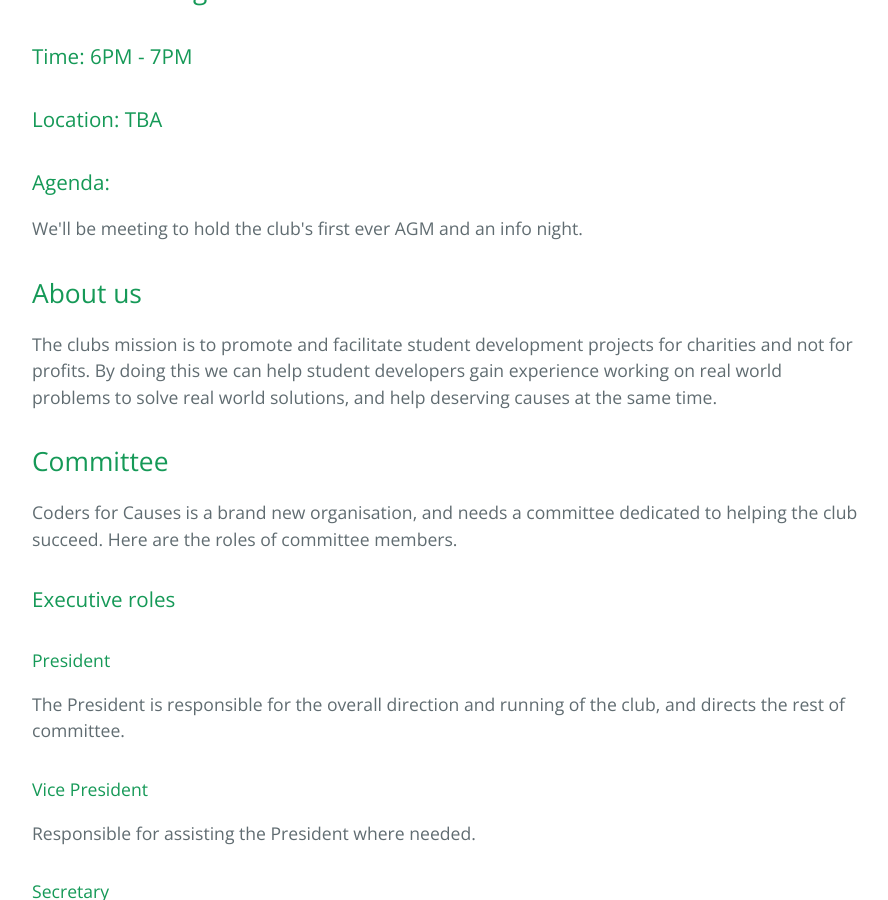
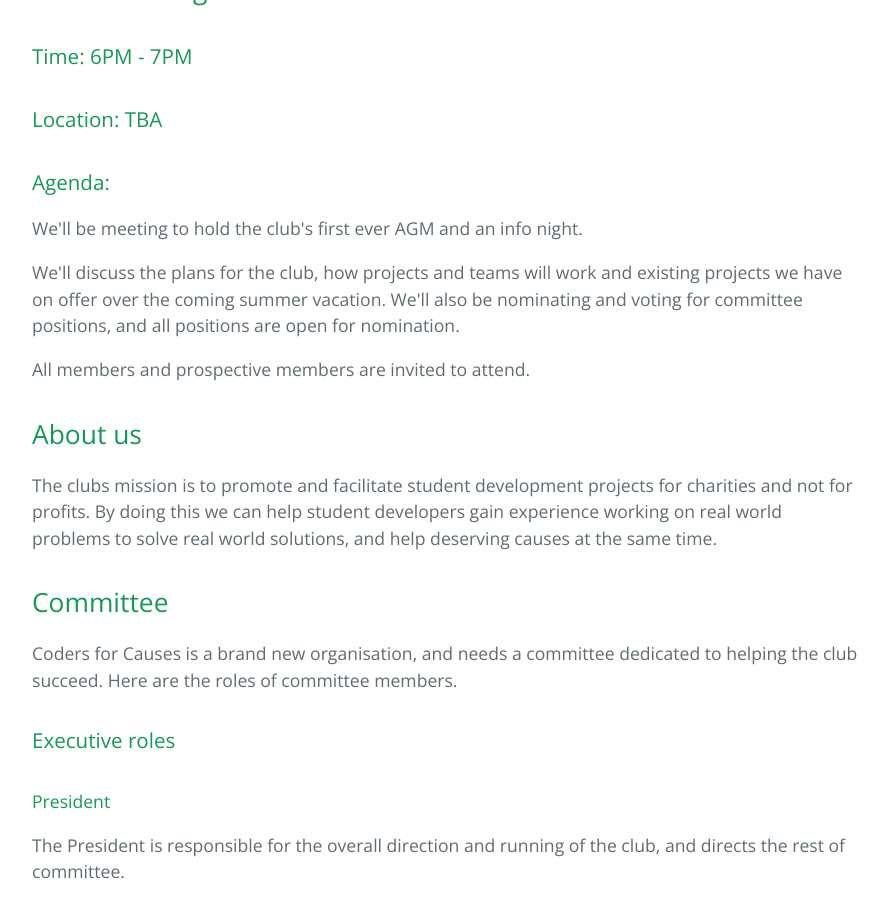
Before and after one commit to codersforcauses/backup, a Jekyll site: the page index.html, which Jekyll copies as it is, in a window 1280 px wide and 900 px high, scrolled down 379 px. Shown: the whole window, without its empty margins (192-1080 px from the left). Built offline with Jekyll 4.4.1, drawn with Linux system fonts in a browser that asks for light colours.

Commit message:
Update index.html

```diff
--- a/index.html
+++ b/index.html
@@ -22,6 +22,8 @@
 <h3> Location: TBA </h3>
 <h3> Agenda: </h3>
 <p> We'll be meeting to hold the club's first ever AGM and an info night. </p>
+<p> We'll discuss the plans for the club, how projects and teams will work and existing projects we have on offer over the coming summer vacation. We'll also be nominating and voting for committee positions, and all positions are open for nomination.</p>
+<p>All members and prospective members are invited to attend.</p>
 
 <h2>
 <a id="welcome-to-github-pages" class="anchor" href="#welcome-to-github-pages" aria-hidden="true"><span aria-hidden="true" class="octicon octicon-link"></span></a>About us</h2>
```
